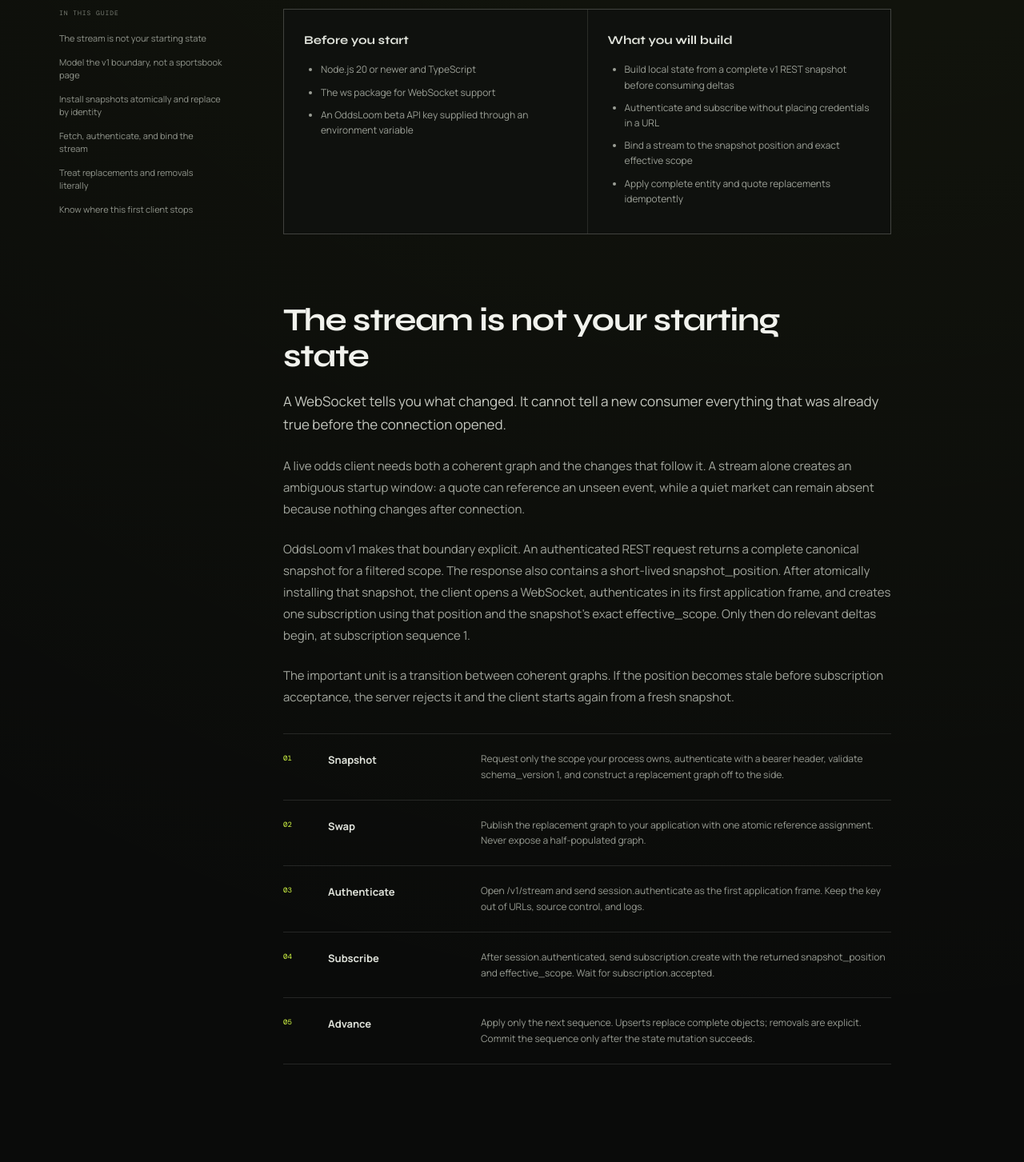
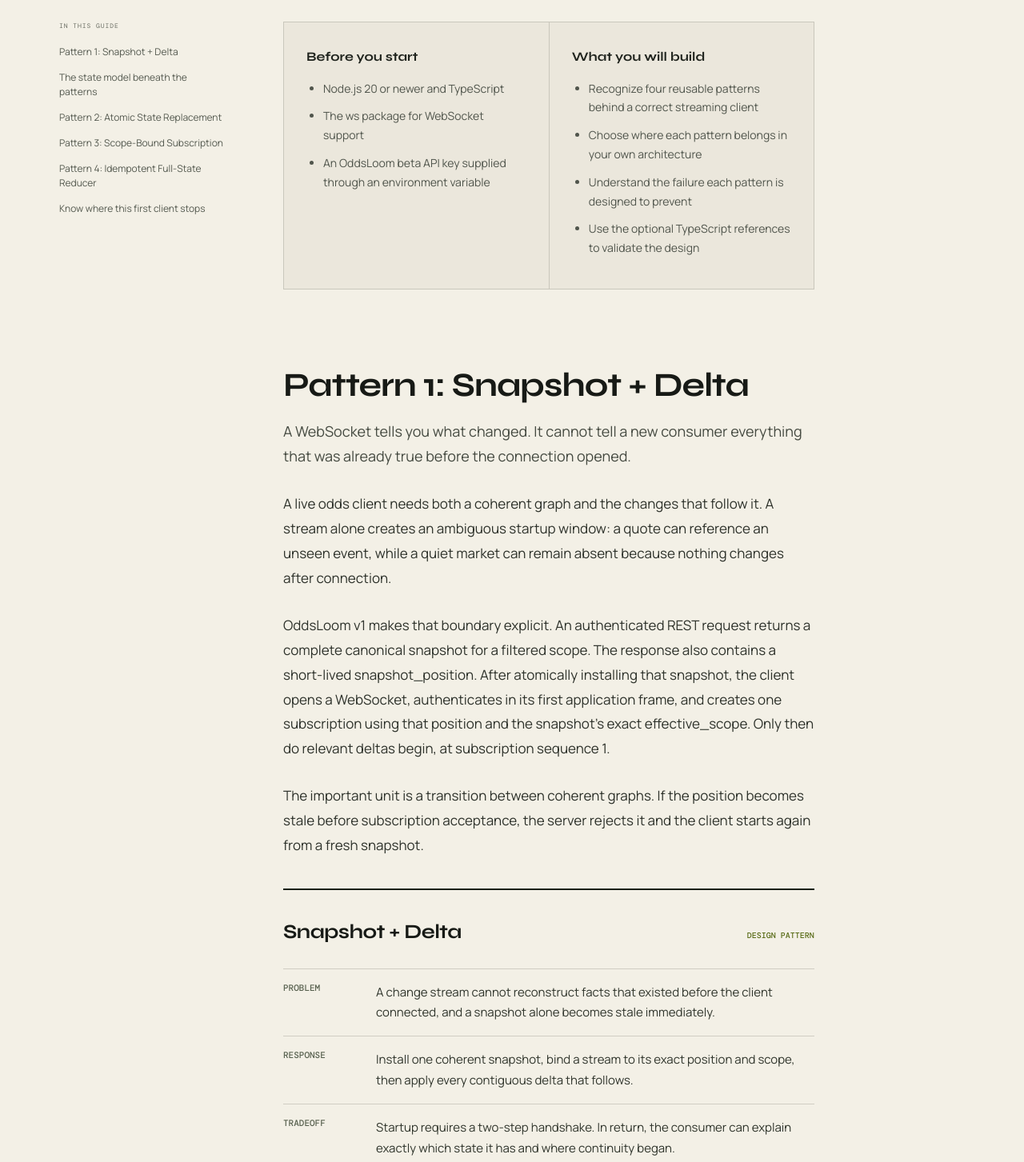
Before and after one commit to OddsLoom/frontend, a Next.js app: page /blog/resilient-live-odds-client in a window 1280 px wide. Shown: the part 780-2233 px from the top of the page at 80% size. Built offline with nearby package versions, Linux system fonts and the light colour scheme; no server answers.

Commit message:
refactor(blog): foreground architecture patterns

```diff
--- a/app/blog/_components/Article.tsx
+++ b/app/blog/_components/Article.tsx
@@ -7,13 +7,24 @@
   if (block.type === 'paragraphs') return <>{block.body.map(paragraph => <p key={paragraph}>{paragraph}</p>)}</>
   if (block.type === 'bullets') return <ul>{block.items.map(item => <li key={item}>{item}</li>)}</ul>
   if (block.type === 'steps') return <ol className="article-steps">{block.items.map(item => <li key={item.title}><strong>{item.title}</strong><span>{item.body}</span></li>)}</ol>
+  if (block.type === 'pattern') return <aside className="article-pattern">
+    <header><h3>{block.name}</h3><span>Design pattern</span></header>
+    <dl>
+      <div><dt>Problem</dt><dd>{block.problem}</dd></div>
+      <div><dt>Response</dt><dd>{block.response}</dd></div>
+      <div><dt>Tradeoff</dt><dd>{block.tradeoff}</dd></div>
+    </dl>
+  </aside>
   if (block.type === 'callout') return <aside className={`article-callout ${block.tone === 'warning' ? 'warning' : ''}`}><strong>{block.title}</strong><p>{block.body}</p></aside>
   if (block.type === 'table') return <figure className="article-table-wrap">{block.caption && <figcaption>{block.caption}</figcaption>}<div><table><thead><tr>{block.headers.map(header => <th key={header}>{header}</th>)}</tr></thead><tbody>{block.rows.map((row, index) => <tr key={index}>{row.map((cell, cellIndex) => <td key={`${index}-${cellIndex}`}>{cell}</td>)}</tr>)}</tbody></table></div></figure>
-  return <figure className="article-code">
-    <figcaption><span>{block.filename}</span><small>{block.language}</small><CopyCode code={block.code} /></figcaption>
+  return <details className="article-code">
+    <summary><span>Reference code</span><b>{block.filename}</b><small>{block.language}</small></summary>
+    <div className="article-code-body">
+      <div><CopyCode code={block.code} /></div>
       <pre><code>{block.code}</code></pre>
       {block.caption && <p>{block.caption}</p>}
-  </figure>
+    </div>
+  </details>
 }
 
 export function Article({ article }: { article: DeveloperArticle }) {
@@ -34,6 +45,7 @@
         <h1>{article.title}</h1>
         <p>{article.summary}</p>
       </header>
+      <div className="article-reading-surface">
         <div className="developer-article-layout">
           <aside className="article-rail" aria-label="Article navigation">
             <span>IN THIS GUIDE</span>
@@ -56,6 +68,7 @@
           </section>
           </div>
         </div>
+      </div>
     </article>
   </SubpageShell>
 }
--- a/app/blog/_content/resilient-live-odds-client.ts
+++ b/app/blog/_content/resilient-live-odds-client.ts
@@ -14,15 +14,15 @@
     'An OddsLoom beta API key supplied through an environment variable',
   ],
   outcomes: [
-    'Build local state from a complete v1 REST snapshot before consuming deltas',
-    'Authenticate and subscribe without placing credentials in a URL',
-    'Bind a stream to the snapshot position and exact effective scope',
-    'Apply complete entity and quote replacements idempotently',
+    'Recognize four reusable patterns behind a correct streaming client',
+    'Choose where each pattern belongs in your own architecture',
+    'Understand the failure each pattern is designed to prevent',
+    'Use the optional TypeScript references to validate the design',
   ],
   sections: [
     {
       id: 'why-snapshot-first',
-      title: 'The stream is not your starting state',
+      title: 'Pattern 1: Snapshot + Delta',
       lede: 'A WebSocket tells you what changed. It cannot tell a new consumer everything that was already true before the connection opened.',
       blocks: [
         {
@@ -32,6 +32,13 @@
             'OddsLoom v1 makes that boundary explicit. An authenticated REST request returns a complete canonical snapshot for a filtered scope. The response also contains a short-lived snapshot_position. After atomically installing that snapshot, the client opens a WebSocket, authenticates in its first application frame, and creates one subscription using that position and the snapshot\'s exact effective_scope. Only then do relevant deltas begin, at subscription sequence 1.',
             'The important unit is a transition between coherent graphs. If the position becomes stale before subscription acceptance, the server rejects it and the client starts again from a fresh snapshot.',
           ],
+        },
+        {
+          type: 'pattern',
+          name: 'Snapshot + Delta',
+          problem: 'A change stream cannot reconstruct facts that existed before the client connected, and a snapshot alone becomes stale immediately.',
+          response: 'Install one coherent snapshot, bind a stream to its exact position and scope, then apply every contiguous delta that follows.',
+          tradeoff: 'Startup requires a two-step handshake. In return, the consumer can explain exactly which state it has and where continuity began.',
         },
         {
           type: 'steps',
@@ -47,7 +54,7 @@
     },
     {
       id: 'model-v1',
-      title: 'Model the v1 boundary, not a sportsbook page',
+      title: 'The state model beneath the patterns',
       lede: 'Provider records are normalized into stable canonical objects. Quotes are the frequently changing edge of that graph.',
       blocks: [
         {
@@ -203,7 +210,7 @@
     },
     {
       id: 'atomic-store',
-      title: 'Install snapshots atomically and replace by identity',
+      title: 'Pattern 2: Atomic State Replacement',
       lede: 'A snapshot is a replacement boundary. Build a new graph, validate its references, and expose it only when the whole graph is ready.',
       blocks: [
         {
@@ -212,6 +219,13 @@
             'Construct every ID-keyed map before assigning current. That assignment is atomic for readers in one Node.js process; a database-backed consumer needs the equivalent transaction or generation pointer.',
             'Never merge a fresh snapshot into stale maps or patch an upsert field by field. Each state.upsert and odds.upsert is a complete replacement, making repeated application harmless.',
           ],
+        },
+        {
+          type: 'pattern',
+          name: 'Atomic State Replacement',
+          problem: 'Readers can observe broken references when a new graph is exposed one collection or row at a time.',
+          response: 'Build and validate the replacement off to the side, then publish it through one reference swap, transaction, or generation pointer.',
+          tradeoff: 'Replacement temporarily uses more memory or storage, but readers never see a half-old, half-new graph.',
         },
         {
           type: 'code',
@@ -295,7 +309,7 @@
     },
     {
       id: 'bootstrap-and-subscribe',
-      title: 'Fetch, authenticate, and bind the stream',
+      title: 'Pattern 3: Scope-Bound Subscription',
       lede: 'The handshake is deliberately ordered. Each frame proves one more fact before live mutations are allowed.',
       blocks: [
         {
@@ -305,6 +319,13 @@
             'Put the key in the REST Authorization header and first WebSocket application frame, never either URL. Send subscription.create only after session.authenticated. Control frames use sequence 0 before subscription; relevant subscription messages start at sequence 1.',
             'This client uses Node\'s fetch and the ws package. It surfaces closes and gaps through onRecoveryRequired; article two turns that signal into a supervised resnapshot loop.',
           ],
+        },
+        {
+          type: 'pattern',
+          name: 'Scope-Bound Subscription',
+          problem: 'A valid stream can still corrupt a consumer if it resumes from a position issued for another key, filter set, or effective coverage scope.',
+          response: 'Treat the authenticated key, effective scope, and snapshot position as one subscription capability that must be accepted together.',
+          tradeoff: 'Clients must restart when any member of the capability changes instead of quietly widening or reusing state.',
         },
         {
           type: 'code',
@@ -431,8 +452,15 @@
     },
     {
       id: 'idempotency',
-      title: 'Treat replacements and removals literally',
+      title: 'Pattern 4: Idempotent Full-State Reducer',
       blocks: [
+        {
+          type: 'pattern',
+          name: 'Idempotent Full-State Reducer',
+          problem: 'Partial patches, duplicates, and inferred deletions make retry behavior depend on the accidental state already in memory.',
+          response: 'Replace complete objects by canonical ID, remove only on explicit messages, and commit sequence metadata after the mutation succeeds.',
+          tradeoff: 'Messages are larger than minimal patches, but application, correction, and retry behavior become deterministic.',
+        },
         {
           type: 'table',
           headers: ['Message', 'Consumer action', 'Do not infer'],
--- a/app/blog/_content/types.ts
+++ b/app/blog/_content/types.ts
@@ -3,6 +3,7 @@
   | { type: 'bullets'; items: string[] }
   | { type: 'steps'; items: Array<{ title: string; body: string }> }
   | { type: 'code'; language: string; filename: string; code: string; caption?: string }
+  | { type: 'pattern'; name: string; problem: string; response: string; tradeoff: string }
   | { type: 'callout'; title: string; body: string; tone?: 'note' | 'warning' }
   | { type: 'table'; headers: string[]; rows: string[][]; caption?: string }
 
--- a/app/globals.css
+++ b/app/globals.css
@@ -220,3 +220,79 @@
   .article-conversion { padding: 32px 23px; }
   .article-conversion > div { flex-direction: column; }
 }
+
+/* High-contrast reading surface */
+.developer-article { max-width: none; margin: 0; padding: 0; }
+.developer-article-header { width: min(calc(100% - 48px),1180px); max-width: none; margin: 0 auto; }
+.article-reading-surface { background: #f3f0e6; color: #20231e; }
+.developer-article-layout { max-width: 1180px; margin: 0 auto; padding: 86px 24px 140px; grid-template-columns: 205px minmax(0,68ch); }
+.article-rail span { color: #6b6e64; }
+.article-rail a { color: #555a50; font-size: 12px; line-height: 1.5; }
+.article-rail a:hover,.article-rail a:focus-visible { color: #3e5200; }
+.article-body { max-width: 68ch; color: #2d312a; font-size: 17px; line-height: 1.82; }
+.article-body p { margin-bottom: 28px; }
+.article-body li { margin: 11px 0; }
+.article-start { gap: 0; margin-bottom: 96px; background: transparent; border-color: #c9c7bc; }
+.article-start > div { padding: 28px; background: #ebe7dc; }
+.article-start > div + div { border-left: 1px solid #c9c7bc; }
+.article-start h2 { color: #1f231d; font-size: 16px; }
+.article-start ul { color: #50554c; font-size: 14px; line-height: 1.7; }
+.article-section { padding-bottom: 96px; }
+.article-section > h2 { color: #171a16; font-size: clamp(30px,4vw,42px); letter-spacing: -.025em; }
+.article-section-lede { color: #454a41; font-size: 18px; line-height: 1.75; }
+.article-pattern { margin: 38px 0 42px; padding: 30px 0 8px; border-top: 2px solid #182015; border-bottom: 1px solid #b9b7ad; }
+.article-pattern header { display: flex; align-items: baseline; justify-content: space-between; gap: 20px; margin-bottom: 22px; }
+.article-pattern h3 { color: #171a16; font-size: 25px; letter-spacing: -.02em; }
+.article-pattern header span { color: #586b16; font: 500 10px 'DM Mono'; text-transform: uppercase; }
+.article-pattern dl { margin: 0; }
+.article-pattern dl > div { display: grid; grid-template-columns: 92px 1fr; gap: 24px; padding: 16px 0; border-top: 1px solid #d0cdc3; }
+.article-pattern dt { color: #58614f; font: 500 11px 'DM Mono'; text-transform: uppercase; }
+.article-pattern dd { margin: 0; color: #30352c; font-size: 15px; line-height: 1.72; }
+.article-steps { border-color: #c4c2b8; }
+.article-steps li { border-color: #c4c2b8; }
+.article-steps li::before { color: #536600; }
+.article-steps strong { color: #242820; font-size: 14px; }
+.article-steps span { color: #4d5248; font-size: 14px; line-height: 1.68; }
+.article-callout { border-color: #a8b27c; background: #e7ead7; }
+.article-callout.warning { border-color: #c6aa76; background: #f1e6cf; }
+.article-callout > strong { color: #485b00; }
+.article-callout.warning > strong { color: #765016; }
+.article-callout p { color: #3d4338; font-size: 15px; line-height: 1.72; }
+.article-table-wrap figcaption { color: #62675d; font-size: 10px; }
+.article-table-wrap > div { border-color: #c8c5bb; background: #ebe7dc; }
+.article-table-wrap th,.article-table-wrap td { border-color: #cbc8be; }
+.article-table-wrap th { color: #405000; font-size: 10px; }
+.article-table-wrap td { color: #353a32; font-size: 13px; }
+.article-code { margin: 38px 0; border: 1px solid #bdbbb1; background: #e8e4d9; }
+.article-code summary { min-height: 60px; padding: 0 18px; display: grid; grid-template-columns: auto 1fr auto; gap: 14px; align-items: center; color: #20241e; cursor: pointer; list-style: none; }
+.article-code summary::-webkit-details-marker { display: none; }
+.article-code summary::before { content: '+'; color: #405000; font: 500 18px 'DM Mono'; }
+.article-code[open] summary::before { content: '−'; }
+.article-code summary span { color: #405000; font: 500 10px 'DM Mono'; text-transform: uppercase; }
+.article-code summary b { font: 600 13px 'Manrope'; }
+.article-code summary small { color: #656a60; font: 9px 'DM Mono'; text-transform: uppercase; }
+.article-code summary:focus-visible { outline: 2px solid #536600; outline-offset: 3px; }
+.article-code-body { border-top: 1px solid #32362f; background: #0d0f0c; }
+.article-code-body > div { min-height: 44px; padding: 7px 12px; display: flex; align-items: center; border-bottom: 1px solid var(--line); }
+.article-code-body .copy-code { margin-left: auto; }
+.article-code pre { max-height: 620px; margin: 0; padding: 23px; overflow: auto; color: #dce1d5; font: 12px/1.75 'DM Mono'; }
+.article-code-body > p { margin: 0; padding: 14px 18px; border-top: 1px solid var(--line); color: #adb2a8; font-size: 12px; }
+.article-conversion { border-color: #20251c; background: #11140f; }
+.article-conversion p { color: #b8bcb2; font-size: 14px; }
+.developer-article + .subpage-footer { margin-top: 0; }
+
+@media (max-width: 800px) {
+  .developer-article-layout { grid-template-columns: 1fr; }
+  .article-body { margin: 0 auto; }
+}
+
+@media (max-width: 560px) {
+  .developer-article { padding: 0; }
+  .developer-article-header { width: calc(100% - 36px); }
+  .developer-article-layout { padding: 68px 18px 100px; }
+  .article-start > div + div { border-left: 0; border-top: 1px solid #c9c7bc; }
+  .article-pattern header { align-items: flex-start; flex-direction: column; gap: 8px; }
+  .article-pattern dl > div { grid-template-columns: 1fr; gap: 6px; }
+  .article-code summary { grid-template-columns: auto 1fr; padding: 12px 14px; }
+  .article-code summary small { grid-column: 2; }
+}
```
Lines whose indentation alone changed are shown as unchanged.
